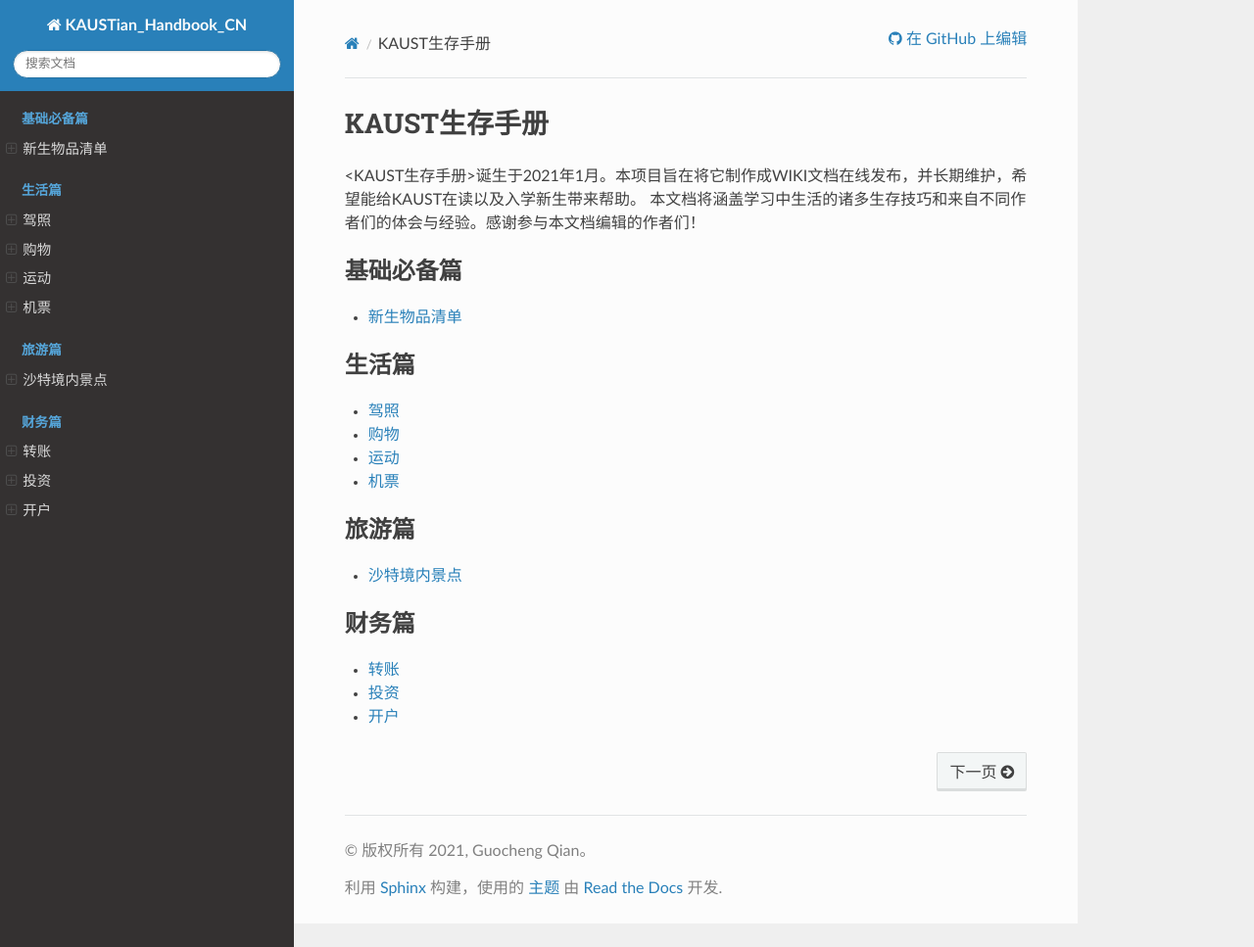
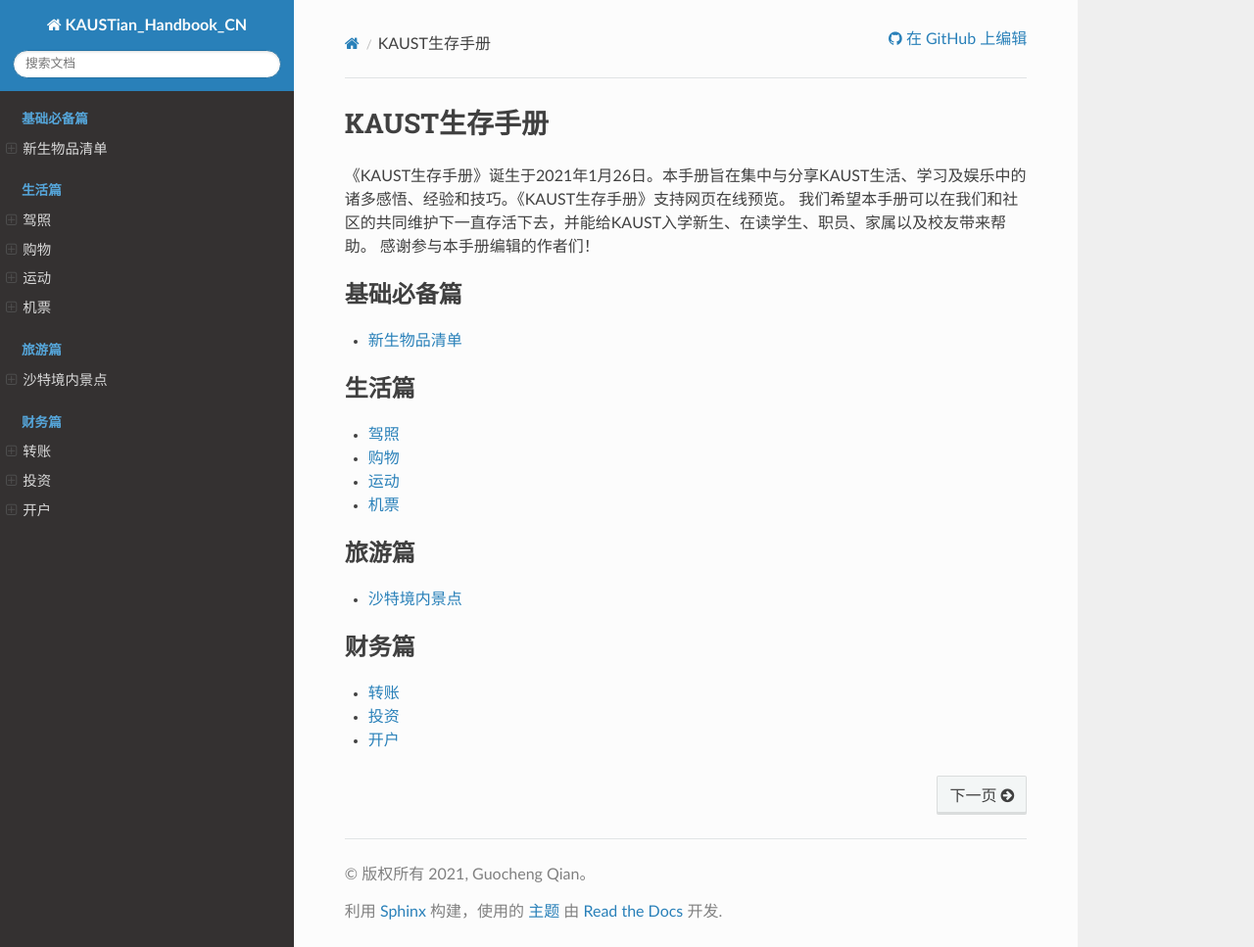
Before and after one commit to guochengqian/KAUSTian_Handbook_CN, a Sphinx documentation site: the page built from docs/index.rst, in a window 1280 px wide and 967 px high. Shown: the whole window at 98% size. Built offline with Sphinx 7.4.7 and the Read the Docs theme 2.0.0, drawn with Linux system fonts in a browser that asks for light colours; pages that are not in the unit, such as notebooks, are missing from menus.

Commit message:
序言更新

```diff
--- a/docs/index.rst
+++ b/docs/index.rst
@@ -9,7 +9,8 @@
 KAUST生存手册
 **************
 
-<KAUST生存手册>诞生于2021年1月。本项目旨在将它制作成WIKI文档在线发布，并长期维护，希望能给KAUST在读以及入学新生带来帮助。 本文档将涵盖学习中生活的诸多生存技巧和来自不同作者们的体会与经验。感谢参与本文档编辑的作者们！
+《KAUST生存手册》诞生于2021年1月26日。本手册旨在集中与分享KAUST生活、学习及娱乐中的诸多感悟、经验和技巧。《KAUST生存手册》支持网页在线预览。 我们希望本手册可以在我们和社区的共同维护下一直存活下去，并能给KAUST入学新生、在读学生、职员、家属以及校友带来帮助。 感谢参与本手册编辑的作者们！
+
 
 .. toctree::
    :glob:
```
Also changed, not shown: README.md (+1 -1 lines).
